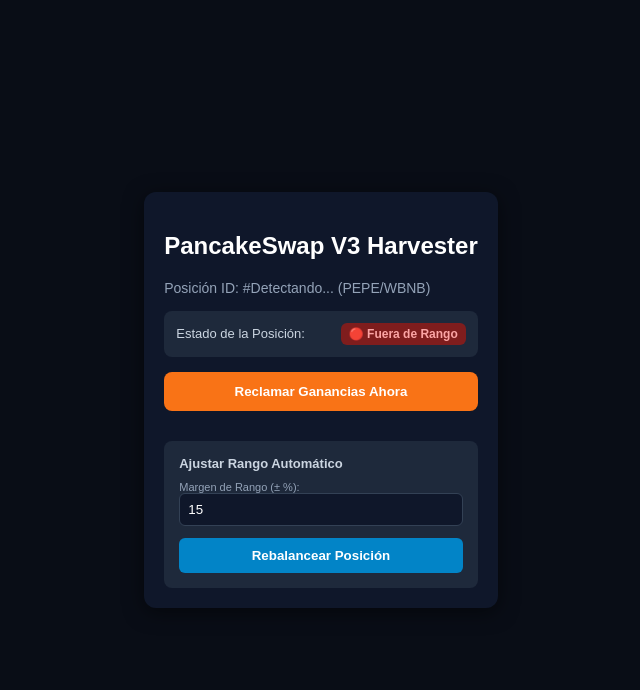
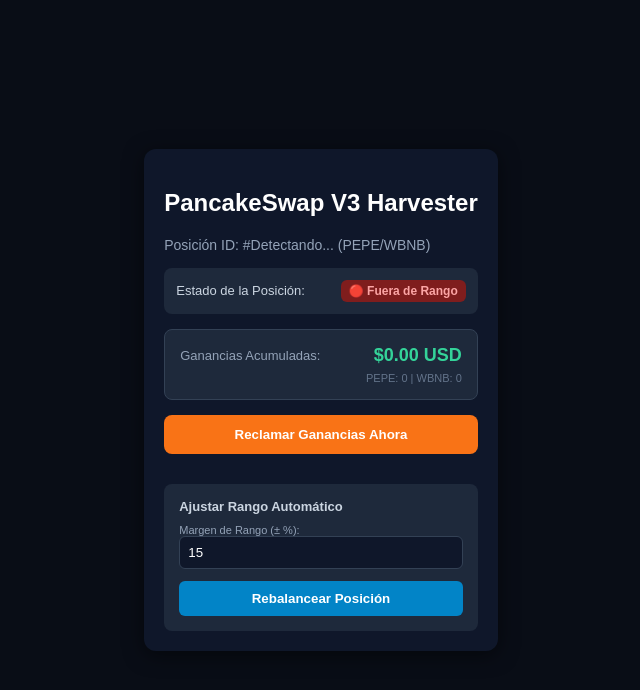
Before and after one commit to pepefauce/pancake-harvest-bot, a React (Vite) app: page / in a window 1280 px wide. Shown: the top 690 px of the page, without its empty margins (319-959 px from the left). Built offline with nearby package versions, Linux system fonts and the light colour scheme; no server answers.

Commit message:
Refactor rangeData to include fees and tokens owed
Updated rangeData state to include fees and tokens owed.

```diff
--- a/src/PancakeDashboard.tsx
+++ b/src/PancakeDashboard.tsx
@@ -11,9 +11,9 @@
 
   const [rangeData, setRangeData] = useState<{
     isInRange: boolean;
-    currentTick: string;
-    tickLower: string;
-    tickUpper: string;
+    feesUSD: string;
+    tokensOwed0: string;
+    tokensOwed1: string;
   } | null>(null);
 
   const [percentage, setPercentage] = useState('15');
@@ -44,9 +44,9 @@
         }
         setRangeData({
           isInRange: data.isInRange,
-          currentTick: data.currentTick,
-          tickLower: data.tickLower,
-          tickUpper: data.tickUpper,
+          feesUSD: data.feesUSD || '0.00',
+          tokensOwed0: data.tokensOwed0 || '0',
+          tokensOwed1: data.tokensOwed1 || '0',
         });
       }
     } catch (e) {
@@ -68,6 +68,7 @@
       const data = await res.json();
       if (data.success) {
         setMsg(data.txHash ? '¡Reclamo exitoso! Tx: ' + data.txHash : 'Proceso completado sin transacciones pendientes.');
+        checkPositionRange(); // Actualizar ganancias tras reclamar
       } else {
         setMsg('Error: ' + data.error);
       }
@@ -115,6 +116,7 @@
       <h2>PancakeSwap V3 Harvester</h2>
       <p style={{ color: '#94a3b8', fontSize: '14px' }}>Posición ID: #{positionId} (PEPE/WBNB)</p>
 
+      {/* Estado de la Posición */}
       <div style={{ background: '#1e293b', padding: '12px', borderRadius: '8px', margin: '15px 0', display: 'flex', justifyContent: 'space-between', alignItems: 'center' }}>
         <span style={{ fontSize: '13px', color: '#cbd5e1' }}>Estado de la Posición:</span>
         {loadingRange ? (
@@ -124,6 +126,21 @@
         ) : (
           <span style={{ background: '#7f1d1d', color: '#fca5a5', padding: '4px 8px', borderRadius: '6px', fontSize: '12px', fontWeight: 'bold' }}>🔴 Fuera de Rango</span>
         )}
+      </div>
+
+      {/* Ganancias Pendientes en USD */}
+      <div style={{ background: '#1e293b', padding: '15px', borderRadius: '8px', marginBottom: '15px', border: '1px solid #334155' }}>
+        <div style={{ display: 'flex', justifyContent: 'space-between', alignItems: 'center' }}>
+          <span style={{ fontSize: '13px', color: '#94a3b8' }}>Ganancias Acumuladas:</span>
+          {loadingRange ? (
+            <span style={{ fontSize: '13px', color: '#f97316' }}>Calculando...</span>
+          ) : (
+            <span style={{ fontSize: '18px', fontWeight: 'bold', color: '#34d399' }}>${rangeData?.feesUSD || '0.00'} USD</span>
+          )}
+        </div>
+        <div style={{ fontSize: '11px', color: '#64748b', marginTop: '6px', textAlign: 'right' }}>
+          PEPE: {rangeData?.tokensOwed0 || '0'} | WBNB: {rangeData?.tokensOwed1 || '0'}
+        </div>
       </div>
 
       <button
```
